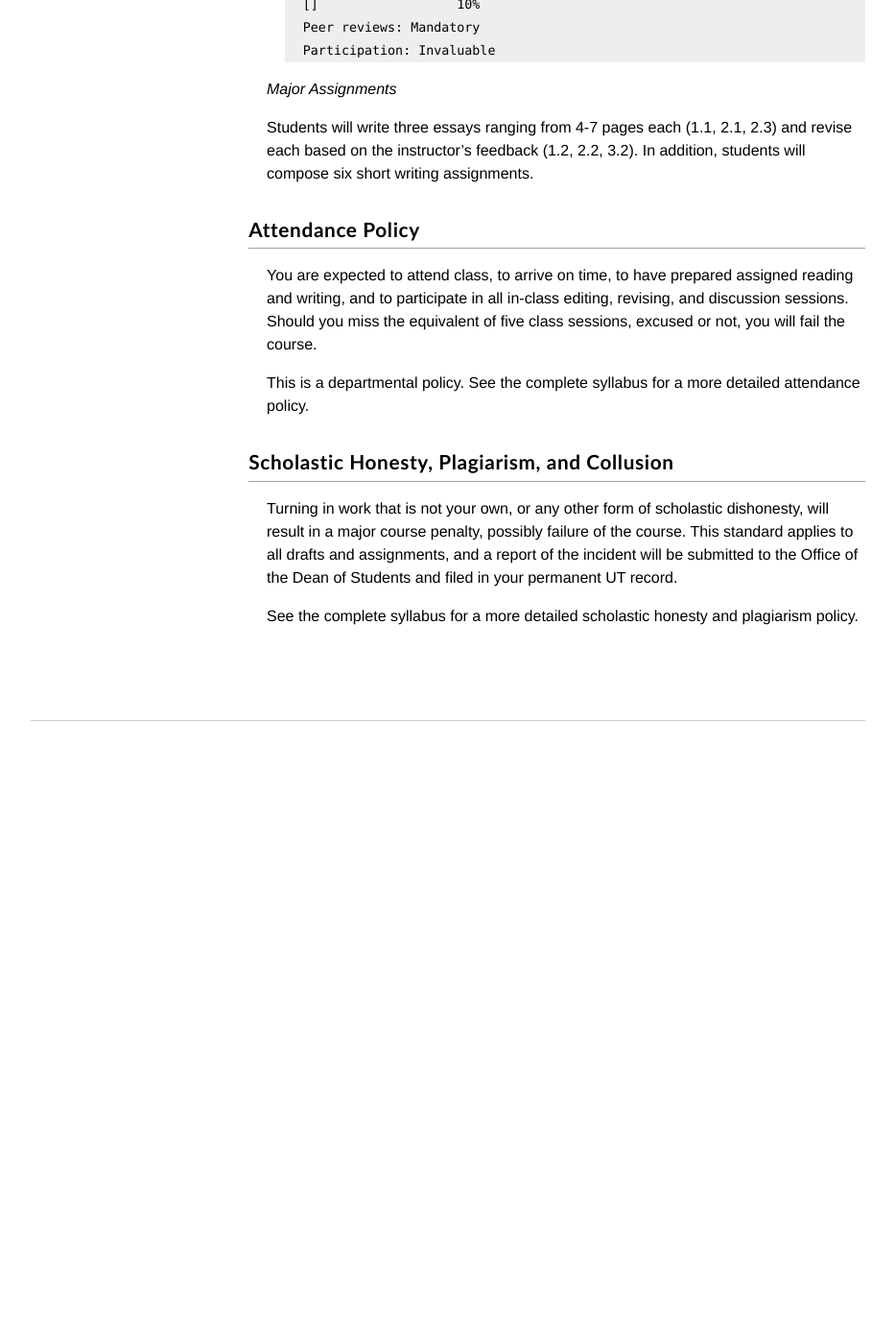
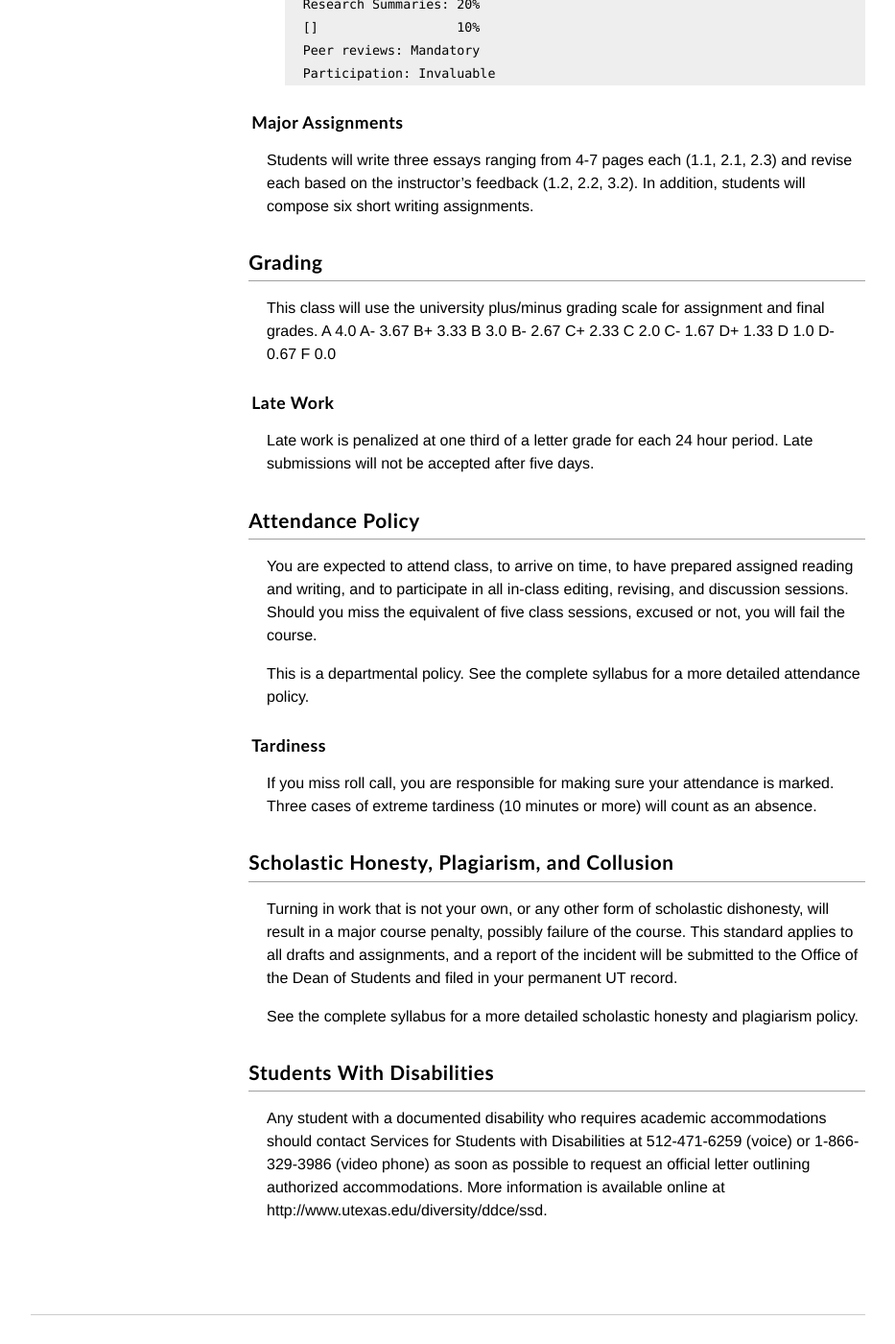
Before and after one commit to halperta/rhe306-fall2013, a Jekyll site: the page built from site/syllabus.md, in a window 1280 px wide and 1400 px high, scrolled down 1240 px. Shown: the whole window at 96% size, without its empty margins (173-1106 px from the left). Built offline with Jekyll 4.4.1, drawn with Linux system fonts in a browser that asks for light colours; before the commit the page ends 2042 px from its top, so only the background shows below that; some of the changed text lies outside the part shown.

Commit message:
dinner updates

```diff
--- a/site/syllabus.md
+++ b/site/syllabus.md
@@ -18,11 +18,11 @@ title: Syllabus
 **office hours:** TBD
 **office:** FAC16
 **email:** halperta@gmail.com
-
+**[cv](pdf/AlpertAbramsCV.pdf)**
 
 ## Syllabus and Text
 
-This page offers a brief summary of the syllabus. You can access the complete syllabus by clicking here.
+This page offers a brief summary of the syllabus. The [complete syllabus](pdf/RHE306syllabus2013.pdf) is also available on this website.
 
 _Textbooks_
 
@@ -44,9 +44,28 @@ You will be graded on the following assignments this term:
 	Peer reviews: Mandatory
 	Participation: Invaluable
 
-_Major Assignments_
+###Major Assignments
 
 Students will write three essays ranging from 4-7 pages each (1.1, 2.1, 2.3) and revise each based on the instructor's feedback (1.2, 2.2, 3.2). In addition, students will compose six short writing assignments.
+
+##Grading
+
+This class will use the university plus/minus grading scale for assignment and final grades.
+	A 	4.0
+	A- 	3.67
+	B+ 	3.33
+	B 	3.0
+	B- 	2.67
+	C+ 	2.33
+	C 	2.0
+	C- 	1.67
+	D+ 	1.33
+	D 	1.0
+	D- 	0.67
+	F 	0.0
+
+###Late Work
+Late work is penalized at one third of a letter grade for each 24 hour period. Late submissions will not be accepted after five days.
 
 ##Attendance Policy
 
@@ -54,8 +73,14 @@ You are expected to attend class, to arrive on time, to have prepared assigned r
 
 This is a departmental policy. See the complete syllabus for a more detailed attendance policy.
 
+###Tardiness
+If you miss roll call, you are responsible for making sure your attendance is marked. Three cases of extreme tardiness (10 minutes or more) will count as an absence.
+
 ##Scholastic Honesty, Plagiarism, and Collusion
 
 Turning in work that is not your own, or any other form of scholastic dishonesty, will result in a major course penalty, possibly failure of the course. This standard applies to all drafts and assignments, and a report of the incident will be submitted to the Office of the Dean of Students and filed in your permanent UT record.
 
 See the complete syllabus for a more detailed scholastic honesty and plagiarism policy.
+
+##Students With Disabilities
+Any student with a documented disability who requires academic accommodations should contact Services for Students with Disabilities at 512-471-6259 (voice) or 1-866-329-3986 (video phone) as soon as possible to request an official letter outlining authorized accommodations. More information is available online at http://www.utexas.edu/diversity/ddce/ssd.
```
Also changed, not shown: other parts of site/syllabus.md (+1 -1 lines), site/schedule.md (+10 -9 lines), site/assignments/index.md (line endings or trailing spaces), 2 other files.
